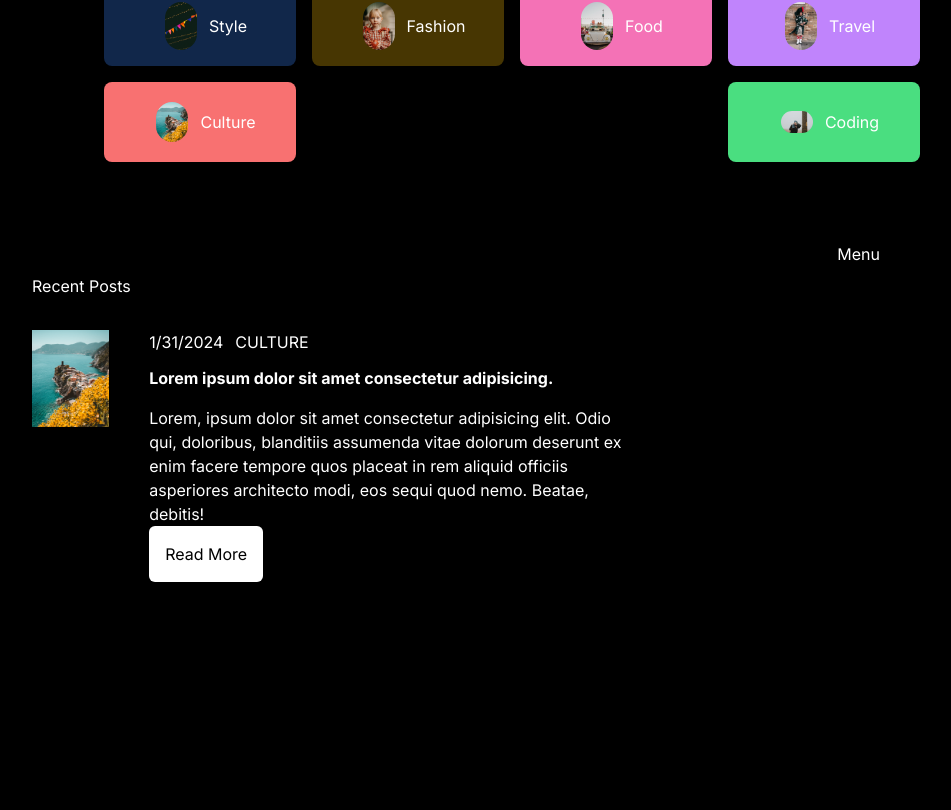
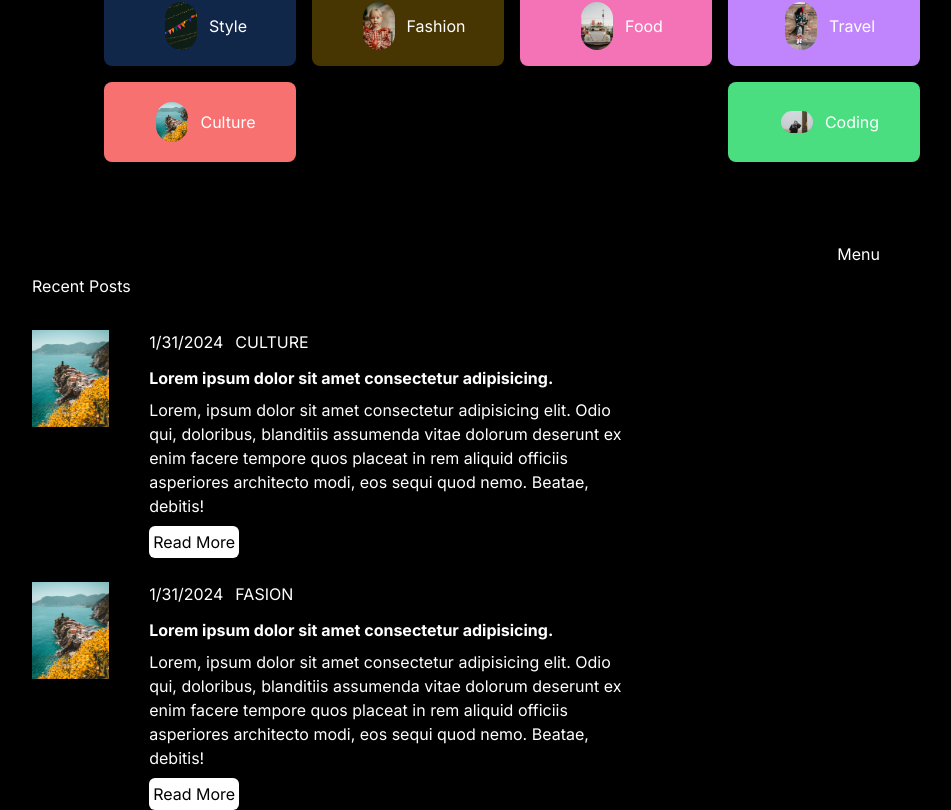
Before and after one commit to pratham-srivastava-07/Blog-Application, a Next.js app: page / in a window 1280 px wide. Shown: the part 809-1619 px from the top of the page, without its empty margins (96-1047 px from the left). Before the commit the page ends 1391 px from the top, so only its background shows below. Built offline with nearby package versions, Linux system fonts and the light colour scheme.

Commit message:
add middleware and props

```diff
--- a/app/components/Card.jsx
+++ b/app/components/Card.jsx
@@ -1,22 +1,22 @@
 import React from 'react'
 import Image from "next/image"
 import Link from "next/link"
-export default function Card() {
+export default function Card(props) {
     let date = new Date().toLocaleDateString('en-US')
   return (
     <div>
       <div className="container flex space-x-10">
         <div className="imageContainer">
-            <Image src="/p1.jpeg" alt="img" width={300} height={300}/>
+            <Image src={props.img} alt="img" width={300} height={300}/>
         </div>
         <div className="textContainer">
            <div className="details flex space-x-3">
            <div className="date text-white">{date}</div>
-           <div className="category">CULTURE</div>
+           <div className="category">{props.category}</div>
            </div>
            <h1 className=" mt-3 font-bold text-white">Lorem ipsum dolor sit amet consectetur adipisicing.</h1>
-           <p className="longText  mt-4 text-white">Lorem, ipsum dolor sit amet consectetur adipisicing elit. Odio qui, doloribus, blanditiis assumenda vitae dolorum deserunt ex enim facere tempore quos placeat in rem aliquid officiis asperiores architecto modi, eos sequi quod nemo. Beatae, debitis!</p>
-           <Link href="/blog?posts=CULTURE" className='p-4 border-none rounded-md max-w-max text-black bg-white lg:block md:block sm:hidden'>Read More</Link>
+           <p className="longText mt-2 text-white">Lorem, ipsum dolor sit amet consectetur adipisicing elit. Odio qui, doloribus, blanditiis assumenda vitae dolorum deserunt ex enim facere tempore quos placeat in rem aliquid officiis asperiores architecto modi, eos sequi quod nemo. Beatae, debitis!</p>
+           <Link href={`/blog?category=${props.link}`} className='p-1 mt-2 border-none rounded-md max-w-max text-black bg-white lg:block md:block sm:hidden'>Read More</Link>
         </div>
       </div>
     </div>
--- a/app/components/CardList.jsx
+++ b/app/components/CardList.jsx
@@ -2,12 +2,14 @@ import React from 'react'
 import Card from "./Card"
 
 export default function CardList() {
+  const img = '/p1.jpeg'
   return (
     <div className='container text-white'>
     <div className="title my-8">Recent Posts</div>
     <div className="posts">
-        <div className="post">
-        <Card/>
+        <div className="post space-y-6">
+        <Card img={img} category ="CULTURE" link = "CULTURE"/>
+        <Card img ={img} category="FASION" link="FASION"/>
         </div>
     </div>
     </div>
--- /dev/null
+++ b/app/middleWare.js
@@ -0,0 +1,16 @@
+import { NextRequest, NextResponse } from "next/server";
+
+export default async function middleWare(NextRequest) {
+   if(NextRequest.url.pathname === '/') {
+    try {
+        console.log("middle me hai");
+    } catch (err) {
+        console.log(err);
+    }
+   }
+   return NextResponse.next()
+}
+
+export const matcher = {
+    matcher: ['/'],
+}
```
